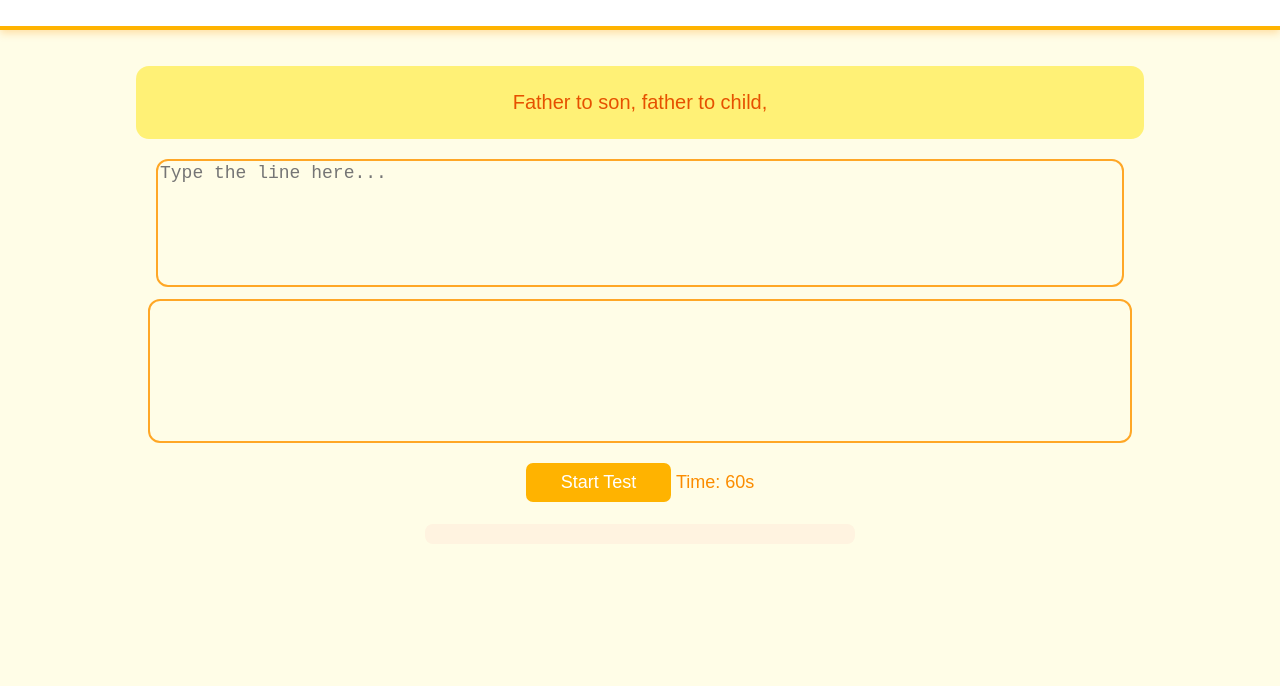
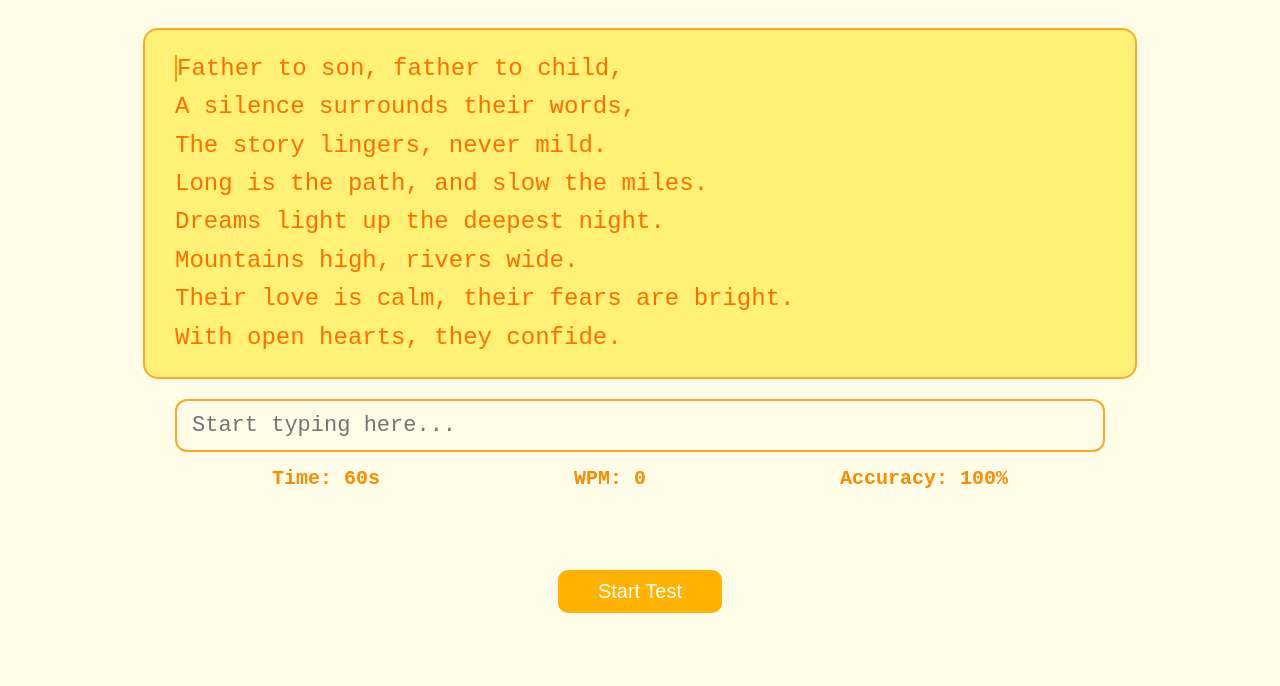
Before and after one commit to dailydogood/typing-test, a plain HTML site: page index.html in a window 1280 px wide. Shown: the part 114-800 px from the top of the page. Drawn offline with Linux system fonts and the light colour scheme.

Commit message:
Update index.html

```diff
--- a/index.html
+++ b/index.html
@@ -1,228 +1,222 @@
 <!DOCTYPE html>
 <html>
 <head>
-    <title>Daily Do Good Typing Skill Test</title>
+  <title>Real-time Typing Test - Daily Do Good</title>
   <style>
     body {
-            font-family: Arial, sans-serif;
       background: #fffde7;
-            margin: 0; padding: 0;
+      font-family: 'Courier New', Courier, monospace;
+      margin: 0; padding: 0 20px;
+      display: flex; flex-direction: column; align-items: center;
+      color: #d84315;
+      user-select: none;
     }
-        /* Banner पूरा टॉप तक फैला */
-        .banner {
-            width: 100%;
-            height: 140px;
-            background-color: #ffffff; /* White background */
-            text-align: center;
+    h1 {
+      color: #ff9800;
+      margin-top: 30px;
       font-weight: bold;
-            font-size: 50px;
-            color: #ff9800;  /* Orange color */
-            letter-spacing: 8px;
+      letter-spacing: 6px;
+      font-size: 40px;
+    }
+    #test-text {
+      margin-top: 40px;
+      width: 75%;
+      background: #fff176;
+      border-radius: 15px;
+      padding: 20px 30px;
+      font-size: 24px;
+      line-height: 1.6;
+      color: #ff6f00;
+      white-space: pre-wrap;
+      border: 2px solid #ffa726;
+      min-height: 160px;
+      user-select: none;
+    }
+    #test-text .correct { color: #33691e; }       /* dark green */
+    #test-text .incorrect { color: #b71c1c; }     /* dark red */
+    #test-text .current { border-left: 2px solid #ff9800; animation: blink 1s infinite; }
+    @keyframes blink {
+      0%, 100% { border-color: #ff9800; }
+      50% { border-color: transparent; }
+    }
+    #input-box {
+      width: 75%;
+      margin: 20px auto 15px auto;
+      font-size: 22px;
+      padding: 12px 15px;
+      border-radius: 12px;
+      border: 2px solid #ffa726;
+      outline: none;
+      color: #d84315;
+      background: #fffde7;
+      box-sizing: border-box;
+      font-family: 'Courier New', Courier, monospace;
+    }
+    #stats {
+      width: 75%;
       display: flex;
-            justify-content: center;
-            align-items: center;
-            border-bottom: 4px solid #ffb300;
-            box-shadow: 0 3px 8px rgba(255, 152, 0, 0.3);
-            position: fixed;
-            top: 0;
-            left: 0;
-            z-index: 9999;
+      justify-content: space-around;
+      font-size: 20px;
+      margin-bottom: 40px;
+      color: #fb8c00;
+      font-weight: bold;
     }
-
-        /* साइट का बाकी कंटेंट banner के नीचे */
-        .content {
-            padding-top: 160px; /* Banner height + थोड़ा गॅप */
-            text-align: center;
+    #result {
+      margin-bottom: 40px;
+      font-size: 22px;
+      font-weight: bold;
+      color: #ff6f00;
     }
-
-        .poem-box {
-            background: #fff176;
-            border-radius: 13px;
-            padding: 18px 24px 18px 24px;
-            margin: 20px auto;
-            width: 75%;
-            color: #ff6f00;
+    button {
       font-size: 20px;
-        }
-        textarea {
-            width: 75%;
-            height: 120px;
-            font-size: 18px;
-            border: 2px solid #ffa726;
-            border-radius: 12px;
-            margin-bottom: 12px;
-            background: #fffde7;
-            color: #d84315;
-            display: block;
-            margin-left: auto;
-            margin-right: auto;
-            resize: none;
-            overflow-y: auto;
-        }
-        /* यूजर का टाइप दिखाने वाला बॉक्स */
-        #typedOutput {
-            width: 75%;
-            min-height: 120px;
-            margin: auto;
-            padding: 10px;
-            border: 2px solid #ffa726;
-            border-radius: 12px;
-            background: #fffde7;
-            color: #d84315;
-            font-size: 18px;
-            white-space: pre-wrap;
-            word-wrap: break-word;
-            overflow-y: auto;
-            text-align: left;
-            margin-bottom: 20px;
-        }
-        .result-box {
-            background: #ffe0b2;
-            border-radius: 12px;
-            width: 400px;
-            margin: 10px auto 20px auto;
-            padding: 25px 10px;
-            box-shadow: 0px 2px 14px #ffd180a8;
-        }
-        .stat, .grade, .history-list {
-            text-align: center;
-            font-size: 18px;
-            margin-top: 6px;
-        }
-        .grade { font-size: 24px; font-weight: bold;}
-        .start-btn {
-            font-size: 18px;
       background: #ffb300;
       color: #fff;
       border: none;
-            border-radius: 7px;
-            padding: 9px 35px;
+      border-radius: 10px;
+      padding: 10px 40px;
       cursor: pointer;
-            margin-bottom: 12px;
+      margin-bottom: 50px;
     }
-        .start-btn:hover { background: #ff9800; }
-
-        .history {
-            background: #fff3e0;
-            border-radius: 8px;
-            width: 420px;
-            margin: 10px auto;
-            padding: 10px 5px;
-            text-align: left;
-        }
-        .line {
-            font-size: 20px;
-            color: #e65100;
-            margin: 7px 0;
-        }
+    button:hover { background: #ff9800; }
   </style>
 </head>
 <body>
-    <div class="banner">
-      DAILY DO GOOD
+  <h1>DAILY DO GOOD</h1>
+  <div id="test-text"></div>
+  <input type="text" id="input-box" placeholder="Start typing here..." disabled autocomplete="off" autocorrect="off" autocapitalize="off" spellcheck="false" />
+  <div id="stats">
+    <div>Time: <span id="time">60</span>s</div>
+    <div>WPM: <span id="wpm">0</span></div>
+    <div>Accuracy: <span id="accuracy">100</span>%</div>
   </div>
-    <div class="content">
-        <div class="poem-box" id="poemBox"></div>
-
-        <textarea id="input" placeholder="Type the line here..."></textarea>
-        <div id="typedOutput"></div>
-
-        <div class="stat">
-            <button class="start-btn" onclick="startTest()">Start Test</button>
-            <span id="timer" style="color:#fb8c00;">Time: 60s</span>
-        </div>
-
-        <div class="result-box" id="resultBox" style="display:none;"></div>
-        <div class="history" id="historyBox"></div>
-    </div>
+  <div id="result"></div>
+  <button id="start-btn">Start Test</button>
 
   <script>
-        const poemLines = [
-            "Father to son, father to child,",
-            "A silence surrounds their words,",
-            "The story lingers, never mild.",
-            "Long is the path, and slow the miles.",
-            "Dreams light up the deepest night.",
-            "Mountains high, rivers wide.",
-            "Their love is calm, their fears are bright.",
-            "With open hearts, they confide.",
-        ];
-        let timer = 60;
-        let started = false;
-        let interval;
-        let currentLine = 0;
-        let totalWords = 0;
-        let history = [];
-        function showLine() {
-            let txt = '';
-            for(let i=0; i<=currentLine; i++){
-                txt += `<div class="line">${poemLines[i]}</div>`;
+    const testTextEl = document.getElementById('test-text');
+    const inputBox = document.getElementById('input-box');
+    const timeEl = document.getElementById('time');
+    const wpmEl = document.getElementById('wpm');
+    const accuracyEl = document.getElementById('accuracy');
+    const resultEl = document.getElementById('result');
+    const startBtn = document.getElementById('start-btn');
+
+    const testText = `Father to son, father to child,
+A silence surrounds their words,
+The story lingers, never mild.
+Long is the path, and slow the miles.
+Dreams light up the deepest night.
+Mountains high, rivers wide.
+Their love is calm, their fears are bright.
+With open hearts, they confide.`;
+
+    let timeLeft = 60;
+    let timer = null;
+    let isTestRunning = false;
+    let currentIndex = 0;
+    let mistakes = 0;
+    let totalTyped = 0;
+
+    function renderTestText() {
+      testTextEl.innerHTML = '';
+      for (let i = 0; i < testText.length; i++) {
+        const span = document.createElement('span');
+        span.innerText = testText[i];
+        if (i < currentIndex) {
+          if (testText[i] === userInput[i]) {
+            span.classList.add('correct');
+          } else {
+            span.classList.add('incorrect');
           }
-            document.getElementById('poemBox').innerHTML = txt;
         }
+        if (i === currentIndex) {
+          span.classList.add('current');
+        }
+        testTextEl.appendChild(span);
+      }
+    }
+
+    let userInput = '';
+
+    function updateStats() {
+      let minutes = (60 - timeLeft) / 60;
+      minutes = minutes === 0 ? 1/60 : minutes; // avoid divide by zero
+      let wordsTyped = totalTyped / 5;
+      let wpm = Math.round(wordsTyped / minutes);
+      let accuracy = totalTyped === 0 ? 100 : Math.round(((totalTyped - mistakes) / totalTyped) * 100);
+      wpmEl.textContent = wpm;
+      accuracyEl.textContent = accuracy;
+    }
+
+    inputBox.addEventListener('input', e => {
+      if (!isTestRunning) return;
+
+      userInput = e.target.value;
+      totalTyped = userInput.length;
+      mistakes = 0;
+      for (let i = 0; i < userInput.length; i++) {
+        if (userInput[i] !== testText[i]) mistakes++;
+      }
+      currentIndex = userInput.length;
+      renderTestText();
+      updateStats();
+
+      if (userInput === testText) {
+        finishTest();
+      }
+    });
+
     function startTest() {
-            timer = 60;
-            started = true;
-            currentLine = 0;
-            totalWords = 0;
-            document.getElementById('resultBox').style.display = "none";
-            document.getElementById('input').value = "";
-            document.getElementById('typedOutput').textContent = "";
-            showLine();
-            document.getElementById('timer').textContent = "Time: 60s";
-            document.getElementById('input').disabled = false;
-            interval = setInterval(() => {
-                timer--;
-                document.getElementById('timer').textContent = "Time: " + timer + "s";
-                if (timer <= 0) {
+      isTestRunning = true;
+      currentIndex = 0;
+      mistakes = 0;
+      totalTyped = 0;
+      userInput = '';
+      timeLeft = 60;
+      inputBox.value = '';
+      inputBox.disabled = false;
+      inputBox.focus();
+      resultEl.textContent = '';
+      renderTestText();
+      updateStats();
+      clearInterval(timer);
+      timer = setInterval(() => {
+        timeLeft--;
+        timeEl.textContent = timeLeft;
+        if (timeLeft <= 0) {
           finishTest();
         }
       }, 1000);
     }
 
-        const inputBox = document.getElementById('input');
-        const typedOutput = document.getElementById('typedOutput');
+    function finishTest() {
+      isTestRunning = false;
+      clearInterval(timer);
+      inputBox.disabled = true;
 
-        inputBox.addEventListener('input', () => {
-            if(!started || timer<=0) return;
-            typedOutput.textContent = inputBox.value;
-            // Auto-scroll to bottom so always latest visible
-            typedOutput.scrollTop = typedOutput.scrollHeight;
-        });
+      let minutes = (60 - timeLeft) / 60;
+      minutes = minutes === 0 ? 1/60 : minutes;
+      let wordsTyped = totalTyped / 5;
+      let wpm = Math.round(wordsTyped / minutes);
+      let accuracy = totalTyped === 0 ? 100 : Math.round(((totalTyped - mistakes) / totalTyped) * 100);
 
-        function finishTest() {
-            started = false;
-            clearInterval(interval);
-            document.getElementById('input').disabled = true;
-            let wpm = Math.round(totalWords/1); // 60s = 1 min
       let grade = "";
-            if(wpm>=50) grade = "A+";
-            else if(wpm>=40) grade = "A";
-            else if(wpm>=30) grade = "B";
-            else if(wpm>=20) grade = "C";
-            else if(wpm>=10) grade = "D";
+      if (wpm >= 50) grade = "A+";
+      else if (wpm >= 40) grade = "A";
+      else if (wpm >= 30) grade = "B";
+      else if (wpm >= 20) grade = "C";
+      else if (wpm >= 10) grade = "D";
       else grade = "F";
-            let date = new Date();
-            let dt = `${date.getDate().toString().padStart(2,0)}/${(date.getMonth()+1).toString().padStart(2,0)}/${date.getFullYear()}, ${date.toLocaleTimeString()}`;
-            history.unshift({wpm, grade, date:dt});
-            if(history.length>10) history.pop();
-            document.getElementById('resultBox').innerHTML =
-                `<div class="grade">Grade: ${grade}</div>
-                 <div class="stat">Words per minute (WPM): ${wpm}</div>
-                 <div class="stat">Date & Time: ${dt}</div>`;
-            document.getElementById('resultBox').style.display="block";
-            showHistory();
+
+      resultEl.innerHTML = `<div>Test Completed! Your Grade: <b>${grade}</b></div>
+                            <div>WPM: <b>${wpm}</b></div>
+                            <div>Accuracy: <b>${accuracy}%</b></div>`;
     }
 
-        function showHistory() {
-            let txt = "<b>Test History (Last 10):</b><br>";
-            history.forEach((item,i) => {
-                txt += `${i+1}. Grade: ${item.grade} | WPM: ${item.wpm} | ${item.date}<br>`;
-            });
-            document.getElementById('historyBox').innerHTML = txt;
-        }
+    startBtn.addEventListener('click', startTest);
 
-        showLine();
+    // Initial render
+    renderTestText();
   </script>
 </body>
 </html>
```
Lines whose indentation alone changed are shown as unchanged.
